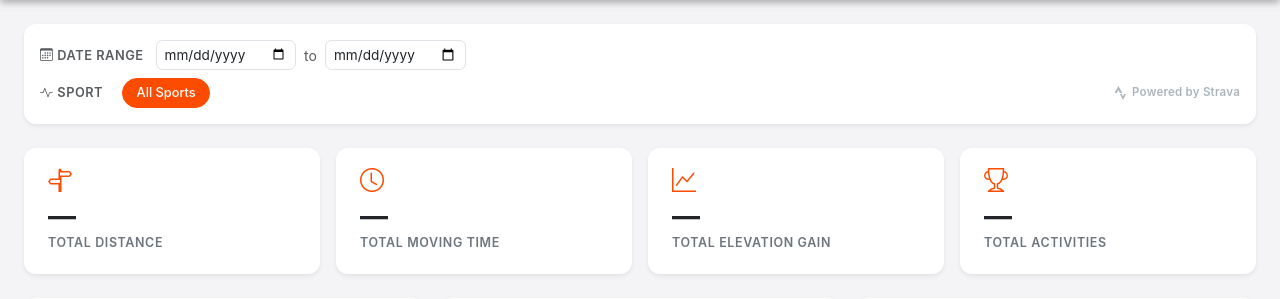
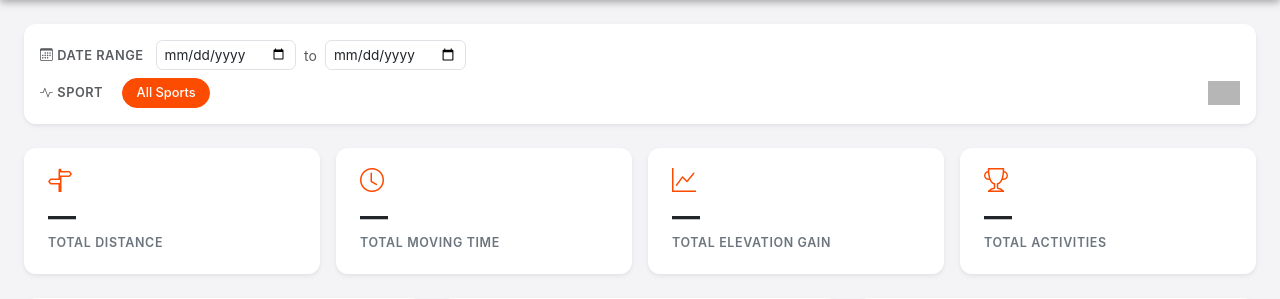
Before and after one commit to paulbranco/Strava-Stats, a Flask app: template templates/dashboard.html in a window 1280 px wide. Shown: the part 56-355 px from the top of the page. Run offline with Flask 3, Linux system fonts and the light colour scheme; the template is opened without the code that fills it, so the values that code supplies are empty; grey boxes are pictures that could not be loaded.

Commit message:
Use official Powered by Strava badge image
Replaces the SVG+text badge with an <img> referencing the official
downloaded badge at static/images/powered-by-strava.png

https://claude.ai/code/session_01YZUd1xEqwvF9MSdTRTcb2V

```diff
--- a/static/css/style.css
+++ b/static/css/style.css
@@ -214,15 +214,9 @@ body {
 }
 
 /* ── Strava brand compliance ──────────────────────────────────────────────── */
-.powered-by-strava {
-  font-size: .72rem;
-  font-weight: 600;
-  color: #adb5bd;
-  letter-spacing: .02em;
-  white-space: nowrap;
-  transition: color .15s;
-}
-.powered-by-strava:hover { color: var(--strava-orange); }
+.powered-by-strava { opacity: .75; transition: opacity .15s; }
+.powered-by-strava:hover { opacity: 1; }
+.powered-by-strava-img { height: 24px; width: auto; display: block; }
 
 .view-on-strava {
   font-size: .73rem;
--- a/templates/dashboard.html
+++ b/templates/dashboard.html
@@ -33,12 +33,9 @@
         <!-- Sport pills injected by JS -->
       </div>
       <a href="https://www.strava.com" target="_blank" rel="noopener"
-         class="powered-by-strava ms-auto d-flex align-items-center gap-1 text-decoration-none">
-        <svg xmlns="http://www.w3.org/2000/svg" width="14" height="14" viewBox="0 0 24 24" fill="currentColor">
-          <path d="M15.387 17.944l-2.089-4.116h-3.065L15.387 24l5.15-10.172h-3.066l-2.084 4.116z"/>
-          <path d="M7.564 0L1 12.169h3.894l2.67-5.239 2.669 5.239h3.894L7.564 0z"/>
-        </svg>
-        Powered by Strava
+         class="powered-by-strava ms-auto">
+        <img src="{{ url_for('static', filename='images/powered-by-strava.png') }}"
+             alt="Powered by Strava" class="powered-by-strava-img" />
       </a>
     </div>
   </div>
```
Also changed, not shown: 1 other file.
